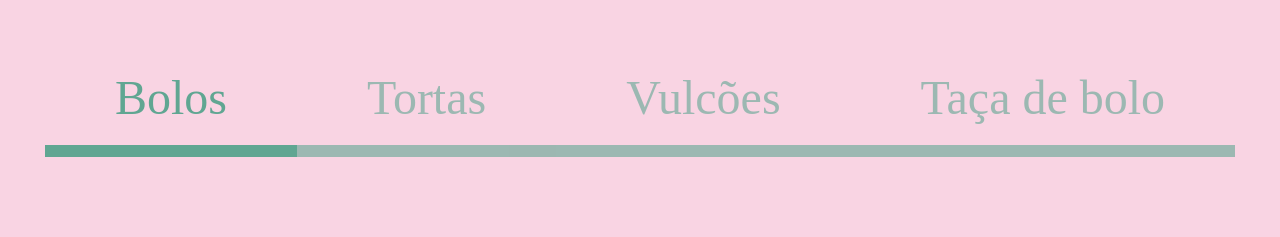
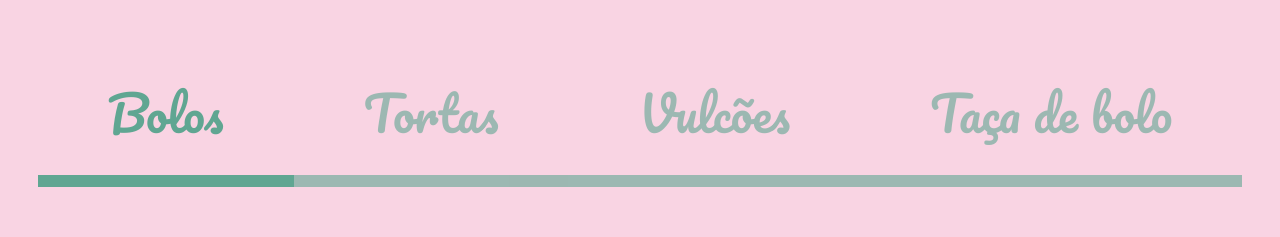
Before and after one commit to jancoweb/villa-dos-bolos, a React (Vite) app: page /produtos in a window 1280 px wide. Shown: the part 150-387 px from the top of the page. Built offline with nearby package versions, Linux system fonts and the light colour scheme; no server answers.

Commit message:
fontfamily fix

```diff
--- a/src/Pages/Products/productStyle.css
+++ b/src/Pages/Products/productStyle.css
@@ -15,6 +15,7 @@ ul.product_nav_list li {
   border-bottom: 12px solid #60A692;
   opacity: 0.6;
   color: #60A692;
+  font-family: 'Pacifico';
 }
 
 ul.product_nav_list li:hover {
```
